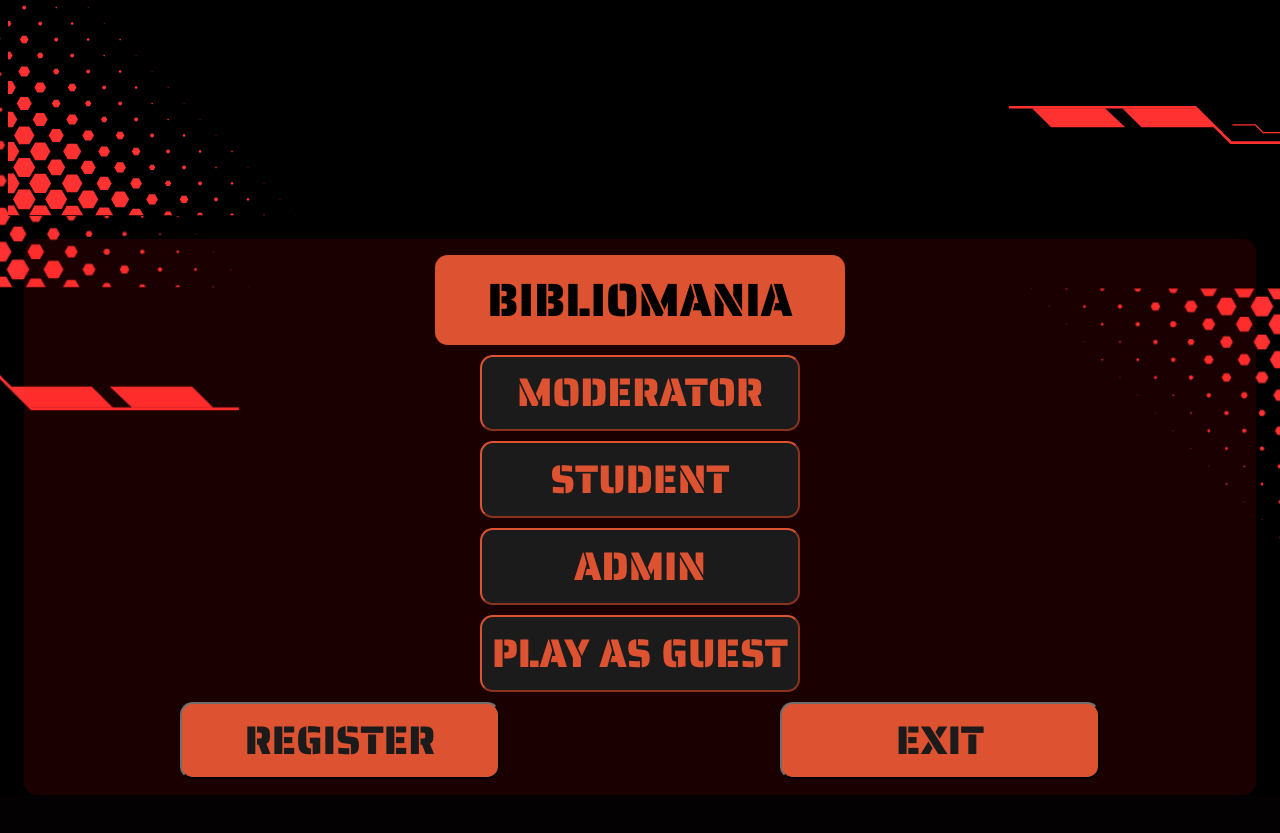
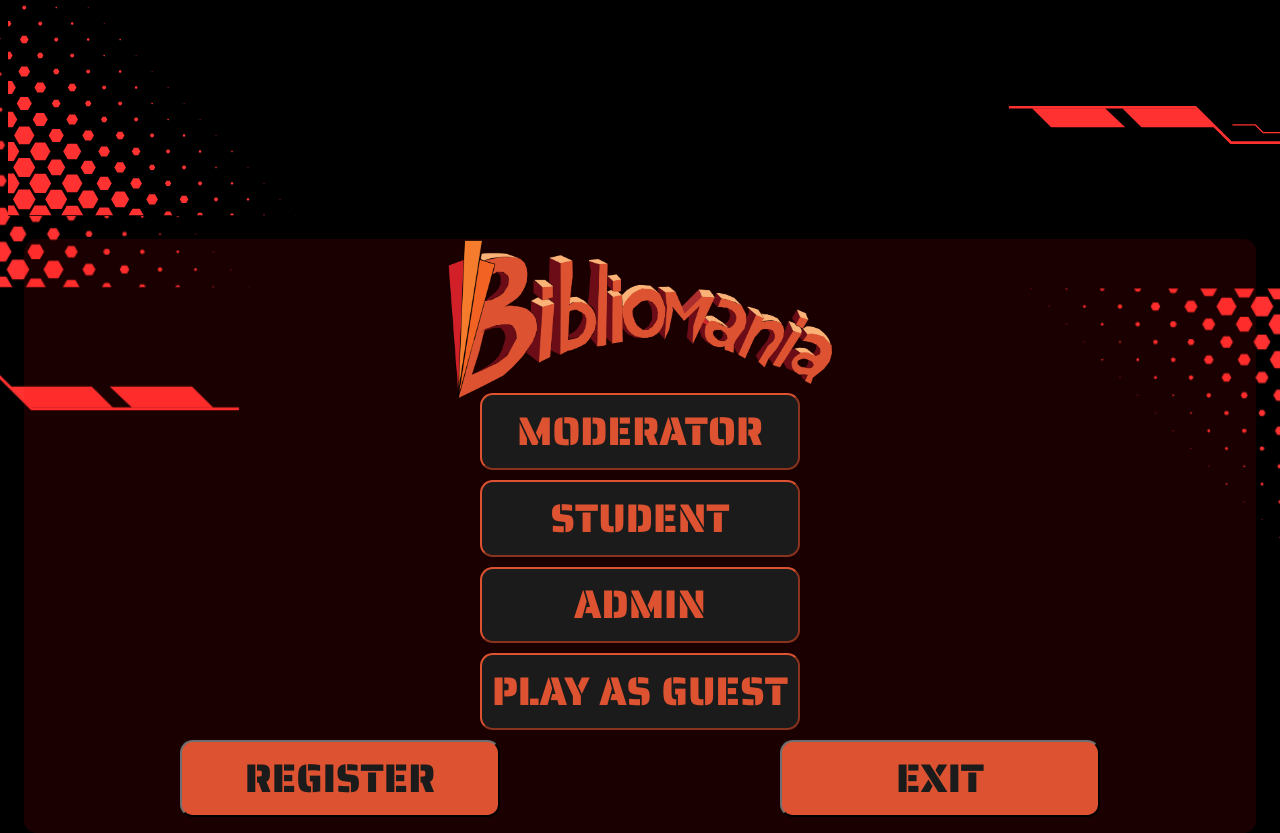
Before and after one commit to Tvnshh/Bibliomania, a PHP site: page /Choose_Account.html in a window 1280 px wide. Shown: the part 512-1345 px from the top of the page. Before the commit the page ends 1307 px from the top, so only its background shows below. Run offline with PHP 8.4, Linux system fonts and the light colour scheme.

Commit message:
Added Logo for Bibliomania

```diff
--- a/BIBLIOMANIA/Choose_Account.html
+++ b/BIBLIOMANIA/Choose_Account.html
@@ -7,12 +7,12 @@
     <link rel="stylesheet" href="styles.css">
     <style>
     .header {
-        background-color: rgb(221, 83, 49);
+        background-color: #1a0000;
         display: flex;
         align-items: center;
         justify-content: center;
-        width: 32vw;
-        height: 7vw;
+        width: 60vw;
+        height: 10vw;
         font-size: 35pt;
         color: black;
         border-radius: 1vw;
@@ -57,7 +57,7 @@
     <div class="container">
         <img src="background_image.png" alt="Background" class="background-image">
         <div class="content">
-            <div class="header">BIBLIOMANIA</div>
+            <div class="header"><img src="images\bibliomania-logo-2.png" alt="" width=50%></div>
             <div class="menu">
                 <button onclick="redirectTo('Moderator/Mod_Menu.html')">MODERATOR</button>
                 <button onclick="window.location.href = 'Student/Student_Menu.html';">STUDENT</button>
--- a/BIBLIOMANIA/Login_Page.html
+++ b/BIBLIOMANIA/Login_Page.html
@@ -6,6 +6,7 @@
     <title>Login Page</title>
 </head>
 <body>
+    <div><img src="images\bibliomania-logo-2.png" alt="" width=50%></div>
     <p>Login Page</p>
 </body>
 </html>
--- a/BIBLIOMANIA/index.php
+++ b/BIBLIOMANIA/index.php
@@ -12,6 +12,7 @@
             <div class="buttons">
                 <form method="post">
                 <center>
+                    <div><img src="images\bibliomania-logo-2.png" alt="" width=50%></div>
                     <button type="submit" name="action" value="start">START</button>
                     <button type="submit" name="action" value="exit">EXIT</button>
                 </center>
--- a/BIBLIOMANIA/styles.css
+++ b/BIBLIOMANIA/styles.css
@@ -74,7 +74,7 @@ body {
 }
 
 a{
-  color: rgb(221, 83, 49);
+  color: #dd5331;
 }
 
 a:hover {
```
Also changed, not shown: BIBLIOMANIA/images/bibliomania-logo-2.png (added).
